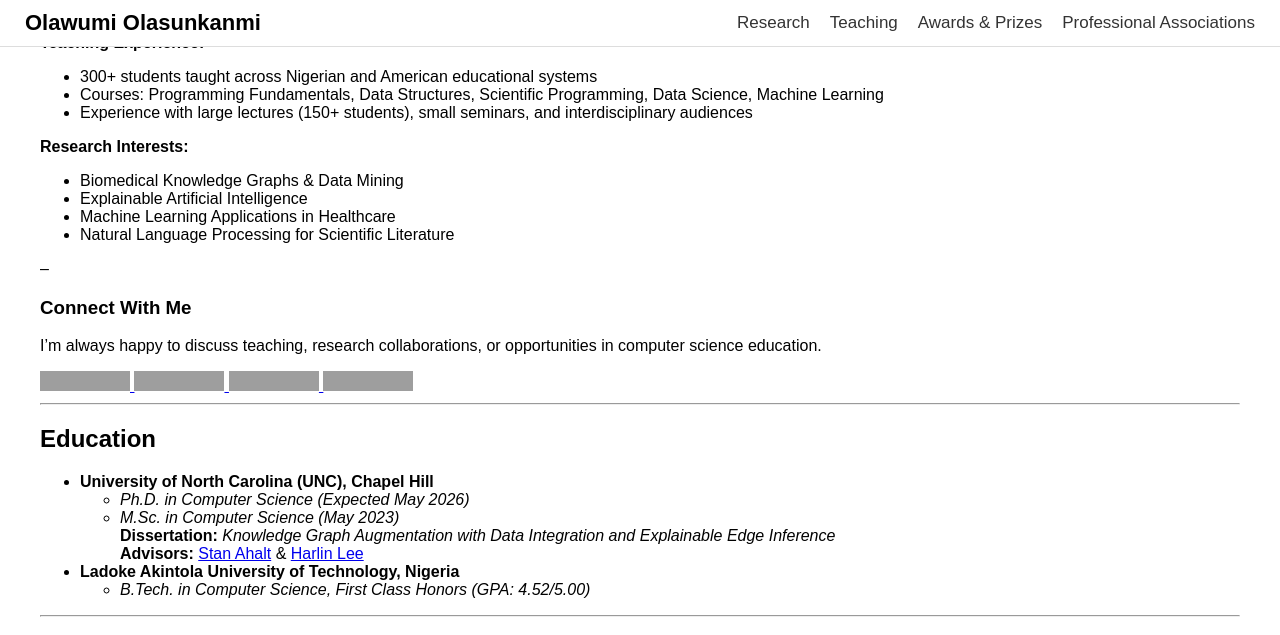
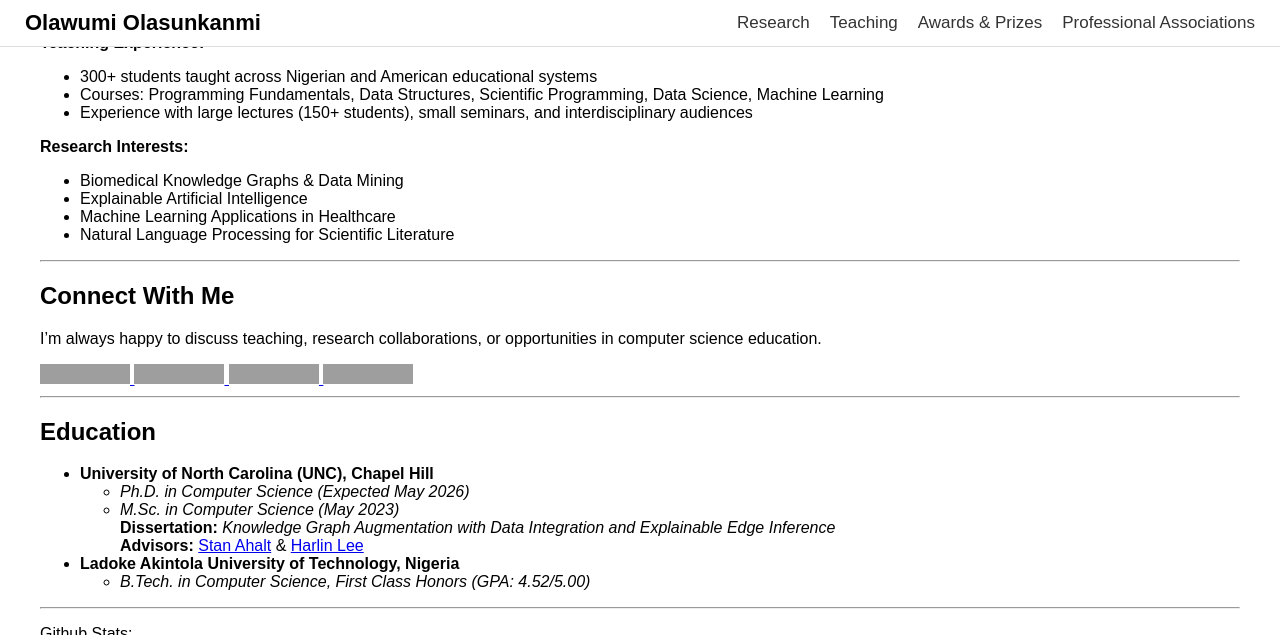
Before and after one commit to wumirose/wumirose.github.io, a Jekyll site: the page built from index.md, in a window 1280 px wide and 900 px high, scrolled down 528 px, cut to the strip 0-635 px from the top of the window. Built offline with Jekyll 4.4.1, drawn with Linux system fonts in a browser that asks for light colours; grey boxes are pictures that could not be loaded.

```diff
--- a/index.md
+++ b/index.md
@@ -25,8 +25,8 @@ I am a Doctoral Candidate in Computer Science at the University of North Carolin
 - Natural Language Processing for Scientific Literature
 
 
---
-### Connect With Me
+---
+## Connect With Me
 
 I'm always happy to discuss teaching, research collaborations, or opportunities in computer science education.
 
```
